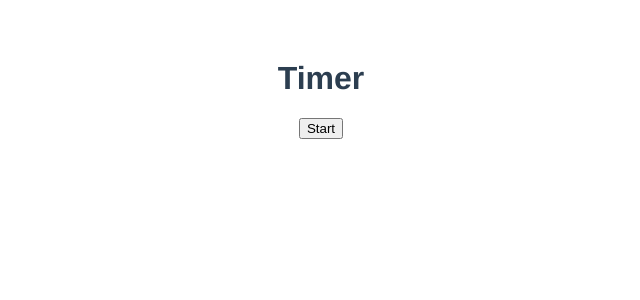
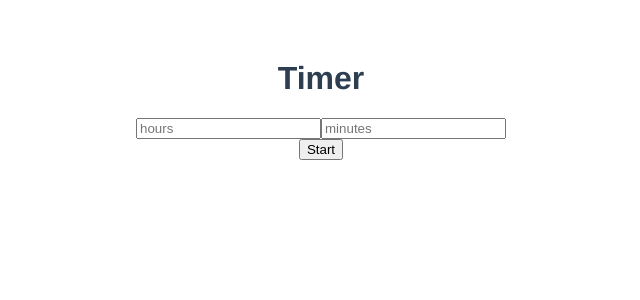
Before and after one commit to wwwLulu/Tracker-App, a Vue app: page / in a window 1280 px wide. Shown: the top 300 px of the page, without its empty margins (319-959 px from the left). Built offline with nearby package versions, Linux system fonts and the light colour scheme.

Commit message:
Added TimerInput component with an hour and a minute input

```diff
--- a/src/components/Timer.vue
+++ b/src/components/Timer.vue
@@ -1,5 +1,6 @@
 <template>
     <h1>Timer</h1>
+    <TimerInput />
     <TimerStartButton v-on:start="timerStartHandler" :isStarted="isStarted" />
     <p>{{ startTime.milliseconds }}</p>
     <p>{{ startTime.date }}</p>
@@ -7,11 +8,13 @@
 
 <script>
 import TimerStartButton from "./TimerStartButton.vue"
+import TimerInput from "./TimerInput.vue"
 
 export default {
     name: "Timer",
     components: {
         TimerStartButton,
+        TimerInput,
     },
     data() {
         return {
--- /dev/null
+++ b/src/components/TimerInput.vue
@@ -0,0 +1,17 @@
+<template>
+    <div>
+        <input type="number" id="hours" name="hours" placeholder="hours" />
+        <input
+            type="number"
+            id="minutes"
+            name="minutes"
+            placeholder="minutes"
+        />
+    </div>
+</template>
+
+<script>
+export default {
+    name: "TimerInput",
+}
+</script>
```
